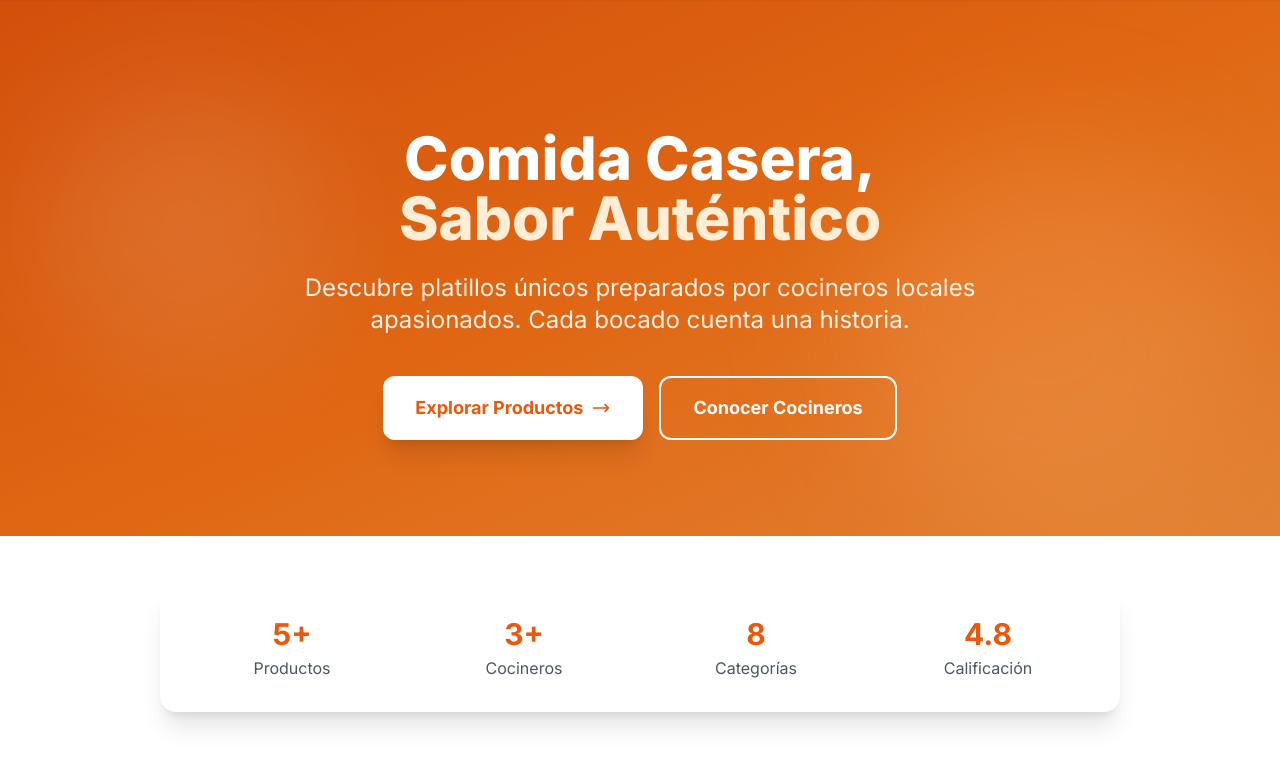
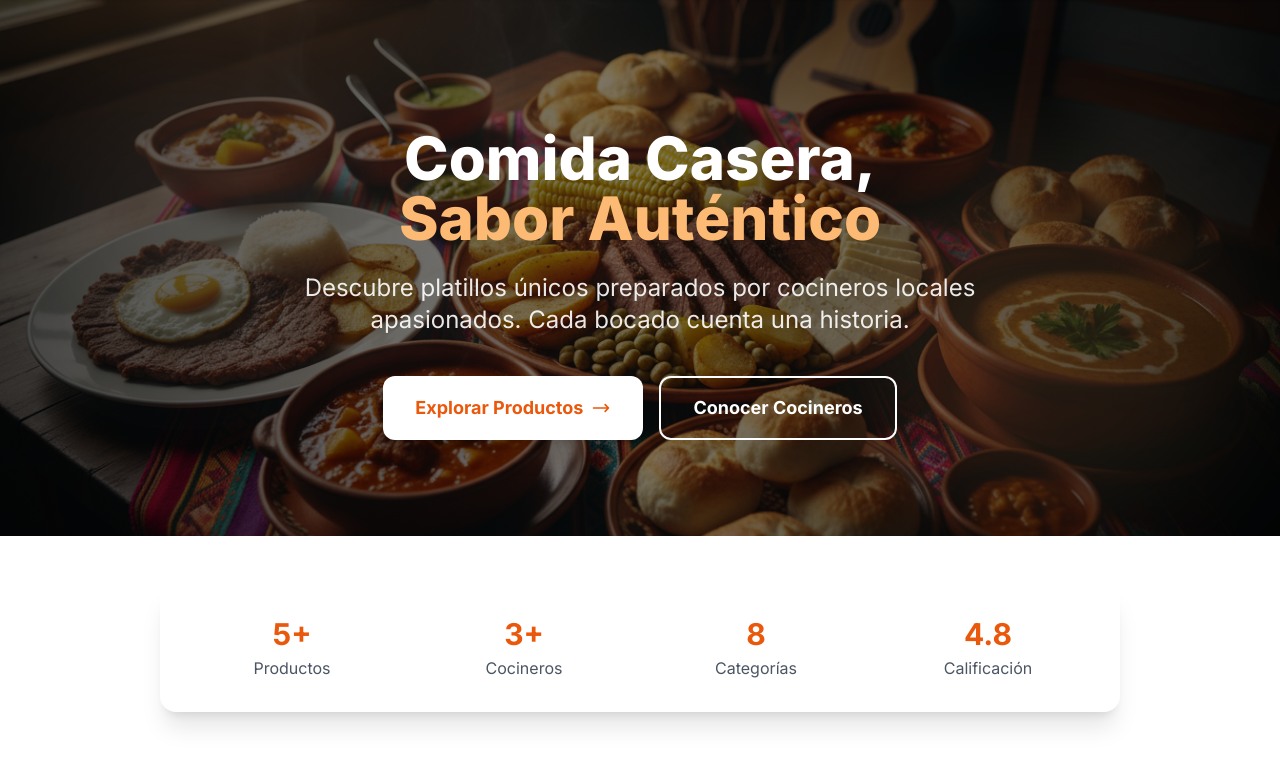
Before and after one commit to TonymmmC/cocineros-sistema, a Laravel app: page / in a window 1280 px wide. Shown: the part 65-826 px from the top of the page. Run offline with Laravel 12, Linux system fonts and the light colour scheme; a user stored in the database is signed in; data comes from the database, SQL or seed files in the repository; grey boxes labelled with a size stand in for pictures from a placeholder-image service; some libraries are stand-ins or nearby versions.

Commit message:
feat: add role-based menu options and banner image support
- Add Panel Admin link in user dropdown for admin/superadmin roles
- Add Mis Productos link for cocinero role users
- Add banner.png image support in hero section with fallback gradient
- Improve hero text contrast with darker overlay

```diff
--- a/resources/views/layouts/app.blade.php
+++ b/resources/views/layouts/app.blade.php
@@ -126,6 +126,29 @@
                                  x-transition:leave-start="transform opacity-100 scale-100"
                                  x-transition:leave-end="transform opacity-0 scale-95"
                                  class="absolute right-0 mt-2 w-48 bg-white dark:bg-gray-800 rounded-xl shadow-lg border border-gray-100 dark:border-gray-700 py-2 z-50">
+                                {{-- Panel Admin (solo para admin/superadmin) --}}
+                                @if(auth()->user()->hasAdminAccess())
+                                    <a href="/admin" class="flex items-center px-4 py-2 text-sm text-purple-600 dark:text-purple-400 hover:bg-purple-50 dark:hover:bg-purple-900/20 font-medium">
+                                        <svg class="w-4 h-4 mr-3" fill="none" stroke="currentColor" viewBox="0 0 24 24">
+                                            <path stroke-linecap="round" stroke-linejoin="round" stroke-width="2" d="M10.325 4.317c.426-1.756 2.924-1.756 3.35 0a1.724 1.724 0 002.573 1.066c1.543-.94 3.31.826 2.37 2.37a1.724 1.724 0 001.065 2.572c1.756.426 1.756 2.924 0 3.35a1.724 1.724 0 00-1.066 2.573c.94 1.543-.826 3.31-2.37 2.37a1.724 1.724 0 00-2.572 1.065c-.426 1.756-2.924 1.756-3.35 0a1.724 1.724 0 00-2.573-1.066c-1.543.94-3.31-.826-2.37-2.37a1.724 1.724 0 00-1.065-2.572c-1.756-.426-1.756-2.924 0-3.35a1.724 1.724 0 001.066-2.573c-.94-1.543.826-3.31 2.37-2.37.996.608 2.296.07 2.572-1.065z"/>
+                                            <path stroke-linecap="round" stroke-linejoin="round" stroke-width="2" d="M15 12a3 3 0 11-6 0 3 3 0 016 0z"/>
+                                        </svg>
+                                        Panel Admin
+                                    </a>
+                                    <div class="border-t border-gray-100 dark:border-gray-700 my-2"></div>
+                                @endif
+
+                                {{-- Gestionar Productos (solo para cocineros) --}}
+                                @if(auth()->user()->isCocinero())
+                                    <a href="/admin" class="flex items-center px-4 py-2 text-sm text-green-600 dark:text-green-400 hover:bg-green-50 dark:hover:bg-green-900/20 font-medium">
+                                        <svg class="w-4 h-4 mr-3" fill="none" stroke="currentColor" viewBox="0 0 24 24">
+                                            <path stroke-linecap="round" stroke-linejoin="round" stroke-width="2" d="M12 6v6m0 0v6m0-6h6m-6 0H6"/>
+                                        </svg>
+                                        Mis Productos
+                                    </a>
+                                    <div class="border-t border-gray-100 dark:border-gray-700 my-2"></div>
+                                @endif
+
                                 <a href="{{ route('cliente.perfil') }}" class="flex items-center px-4 py-2 text-sm text-gray-700 dark:text-gray-200 hover:bg-gray-50 dark:hover:bg-gray-700">
                                     <svg class="w-4 h-4 mr-3 text-gray-500 dark:text-gray-400" fill="none" stroke="currentColor" viewBox="0 0 24 24">
                                         <path stroke-linecap="round" stroke-linejoin="round" stroke-width="2" d="M16 7a4 4 0 11-8 0 4 4 0 018 0zM12 14a7 7 0 00-7 7h14a7 7 0 00-7-7z"/>
--- a/resources/views/web/home.blade.php
+++ b/resources/views/web/home.blade.php
@@ -3,18 +3,26 @@
 @section('title', 'Inicio - Cocineros')
 
 @section('content')
-<!-- Hero Section -->
-<section class="relative overflow-hidden bg-gradient-to-br from-primary-600 via-primary-500 to-orange-400">
-    <div class="absolute inset-0 bg-black/10"></div>
+<!-- Hero Section con Banner -->
+<section class="relative overflow-hidden">
+    {{-- Banner de fondo --}}
     <div class="absolute inset-0">
-        <div class="absolute top-20 left-10 w-72 h-72 bg-white/10 rounded-full blur-3xl"></div>
-        <div class="absolute bottom-10 right-10 w-96 h-96 bg-orange-300/20 rounded-full blur-3xl"></div>
+        <img src="{{ asset('images/banner.png') }}"
+             alt="Banner Cocineros"
+             class="w-full h-full object-cover"
+             onerror="this.style.display='none'; this.parentElement.classList.add('bg-gradient-to-br', 'from-primary-600', 'via-primary-500', 'to-orange-400');">
+    </div>
+    {{-- Overlay para mejorar legibilidad del texto --}}
+    <div class="absolute inset-0 bg-gradient-to-r from-black/70 via-black/50 to-black/70"></div>
+    <div class="absolute inset-0">
+        <div class="absolute top-20 left-10 w-72 h-72 bg-white/5 rounded-full blur-3xl"></div>
+        <div class="absolute bottom-10 right-10 w-96 h-96 bg-orange-300/10 rounded-full blur-3xl"></div>
     </div>
     <div class="relative max-w-7xl mx-auto px-4 sm:px-6 lg:px-8 py-24 lg:py-32">
         <div class="text-center">
             <h1 class="text-4xl md:text-5xl lg:text-6xl font-extrabold text-white mb-6 leading-tight">
                 Comida Casera,<br>
-                <span class="text-orange-100">Sabor Auténtico</span>
+                <span class="text-orange-300">Sabor Auténtico</span>
             </h1>
             <p class="text-xl md:text-2xl text-white/90 mb-10 max-w-3xl mx-auto leading-relaxed">
                 Descubre platillos únicos preparados por cocineros locales apasionados.
```
